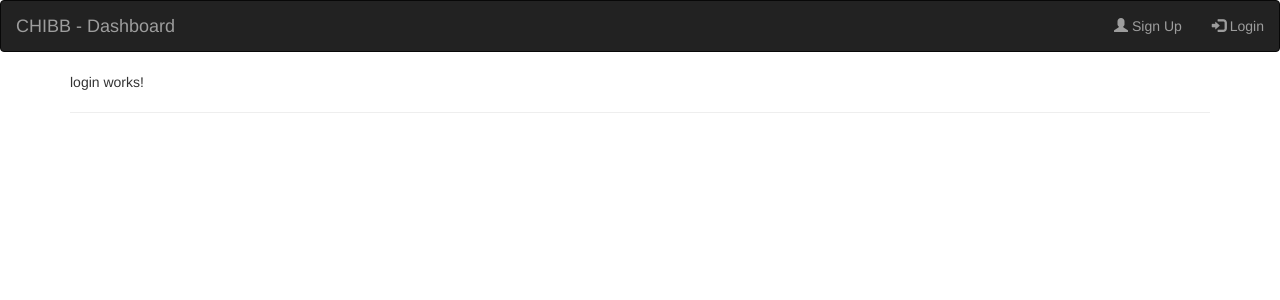
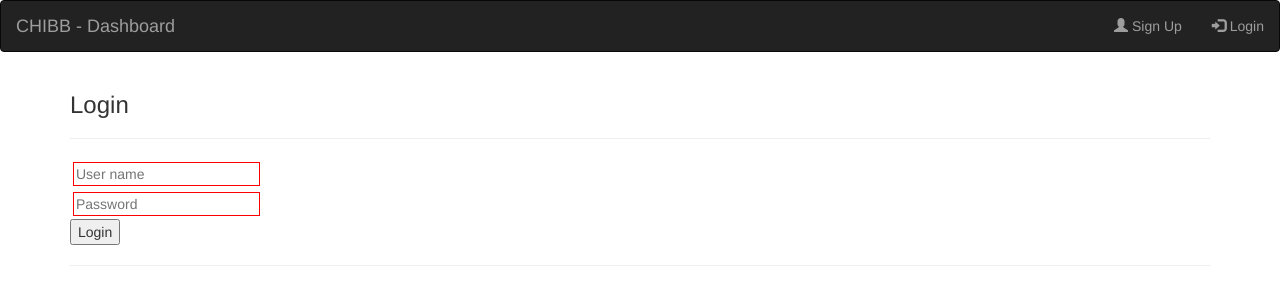
Before and after one commit to jvanbreda/CHIBB---API-Dashboard, an Angular app in the folder CHIBB-DASHBOARD/: page /login in a window 1280 px wide. Shown: the top 300 px of the page. Built offline with nearby package versions, Linux system fonts and the light colour scheme.

Commit message:
Added login form, added logic for token storage

```diff
--- a/CHIBB-DASHBOARD/src/app/house/house.component.html
+++ b/CHIBB-DASHBOARD/src/app/house/house.component.html
@@ -1,3 +1,10 @@
-<p>
-  house works!
-</p>
+<!--div to show if logged in-->
+<div *ngIf="_tokenManager.tokenSet">
+  <p>Houses works!</p>
+</div>
+
+
+<!--div to show if not logged in-->
+<div *ngIf=!_tokenManager.tokenSet>
+  <p>You are not logged in, please log in to see your houses here.</p>
+</div>
--- a/CHIBB-DASHBOARD/src/app/house/house.component.ts
+++ b/CHIBB-DASHBOARD/src/app/house/house.component.ts
@@ -1,4 +1,5 @@
 import { Component, OnInit } from '@angular/core';
+import { TokenManager } from "app/services/token-manager.service";
 
 @Component({
   selector: 'app-house',
@@ -7,7 +8,7 @@ import { Component, OnInit } from '@angular/core';
 })
 export class HouseComponent implements OnInit {
 
-  constructor() { }
+  constructor(private _tokenManager: TokenManager) { }
 
   ngOnInit() {
   }
--- a/CHIBB-DASHBOARD/src/app/login/login.component.css
+++ b/CHIBB-DASHBOARD/src/app/login/login.component.css
@@ -0,0 +1,7 @@
+div>.ng-invalid {
+    border: 1px solid red;
+}
+
+input {
+    margin: 3px;
+}
--- a/CHIBB-DASHBOARD/src/app/login/login.component.html
+++ b/CHIBB-DASHBOARD/src/app/login/login.component.html
@@ -1,3 +1,10 @@
-<p>
-  login works!
-</p>
+<h3>Login</h3>
+<hr>
+<form [formGroup]="loginForm" (ngSubmit)="onSubmit(loginForm.value)">
+  <div class="inputFields">
+    <input type="text" #Username formControlName="username" placeholder="User name"><br>
+    <input type="password" #Password formControlName="password" placeholder="Password"><br>
+  </div>
+
+  <button type="submit">Login</button>
+</form>
--- a/CHIBB-DASHBOARD/src/app/login/login.component.ts
+++ b/CHIBB-DASHBOARD/src/app/login/login.component.ts
@@ -1,4 +1,8 @@
 import { Component, OnInit } from '@angular/core';
+import { FormGroup, FormControl, Validators } from "@angular/forms";
+import { HttpService } from "app/services/http.service";
+import { Router } from "@angular/router";
+import { TokenManager } from "app/services/token-manager.service";
 
 @Component({
   selector: 'app-login',
@@ -6,10 +10,27 @@ import { Component, OnInit } from '@angular/core';
   styleUrls: ['./login.component.css']
 })
 export class LoginComponent implements OnInit {
+  private loginForm: FormGroup;
 
-  constructor() { }
+  constructor(private _http: HttpService, private _router: Router, private _tokenManager: TokenManager) { }
 
-  ngOnInit() {
+  ngOnInit(): any {
+    this.loginForm = new FormGroup({
+      username: new FormControl('', [Validators.required]),
+      password: new FormControl('', [Validators.required]),
+      email: new FormControl('', [Validators.required]),
+    });
+  }
+
+  onSubmit(value) {
+    this._http.login(value.username, value.password)
+      .then(function (response) {
+        this._tokenManager.storeToken(response.json().result.token);
+        this._router.navigateByUrl('/houses');
+      }.bind(this))
+      .catch(function (error) {
+        alert(error.json().message);
+      })
   }
 
 }
--- a/CHIBB-DASHBOARD/src/app/nav-header/nav-header.component.html
+++ b/CHIBB-DASHBOARD/src/app/nav-header/nav-header.component.html
@@ -3,16 +3,16 @@
     <div class="navbar-header">
       <a href="#" class="navbar-brand">CHIBB - Dashboard</a>
     </div>
-    <ul class="nav navbar-nav" *ngIf="_token !== ''">
+    <ul class="nav navbar-nav" *ngIf="_tokenManager.tokenSet">
       <li><a [routerLink]="['/houses']">Houses</a></li>
       <li><a [routerLink]="['/sensors']">Sensors</a></li>
     </ul>
-    <ul class="nav navbar-nav navbar-right" *ngIf="_token === ''">
+    <ul class="nav navbar-nav navbar-right" *ngIf="!_tokenManager.tokenSet">
       <li><a [routerLink]="['/register']"><span class="glyphicon glyphicon-user"></span> Sign Up</a></li>
       <li><a [routerLink]="['/login']"><span class="glyphicon glyphicon-log-in"></span> Login</a></li>
     </ul>
-    <ul class="nav navbar-nav navbar-right" *ngIf="_token !== ''">
-      <li><a [routerLink]="['/home']"><span class="glyphicon glyphicon-log-out"></span> Logout</a></li>
+    <ul class="nav navbar-nav navbar-right" *ngIf="_tokenManager.tokenSet">
+      <li><a [routerLink]="['/home']" (click)="onLogout()"><span class="glyphicon glyphicon-log-out"></span> Logout</a></li>
     </ul>
   </div>
 </nav>
--- a/CHIBB-DASHBOARD/src/app/nav-header/nav-header.component.ts
+++ b/CHIBB-DASHBOARD/src/app/nav-header/nav-header.component.ts
@@ -6,11 +6,15 @@ import { TokenManager } from "app/services/token-manager.service";
   templateUrl: './nav-header.component.html'
 })
 export class NavHeaderComponent implements OnInit {
-  private _token = '';
 
   constructor(private _tokenManager: TokenManager) { }
 
   ngOnInit() {
   }
 
+  onLogout(){
+    this._tokenManager.removeToken();
+  }
+
+
 }
--- a/CHIBB-DASHBOARD/src/app/register/register.component.ts
+++ b/CHIBB-DASHBOARD/src/app/register/register.component.ts
@@ -32,12 +32,13 @@ export class RegisterComponent implements OnInit {
             break;
           case 201:
             alert("Your account has been created, log in to use this dashboard!");
-            this._router.navigate(['/login']);
+            this._router.navigateByUrl('login');
             break;
           }
 
-      }).catch(function(){
-
+      }.bind(this))
+      .catch(function(error){
+        console.log(error);
       });
   }
 
--- a/CHIBB-DASHBOARD/src/app/sensor/sensor.component.html
+++ b/CHIBB-DASHBOARD/src/app/sensor/sensor.component.html
@@ -1,3 +1,10 @@
-<p>
-  sensor works!
-</p>
+<!--div to show if logged in-->
+<div *ngIf="_tokenManager.tokenSet">
+  <p>Sensors works!</p>
+</div>
+
+
+<!--div to show if not logged in-->
+<div *ngIf=!_tokenManager.tokenSet>
+  <p>You are not logged in, please log in to see your sensors here.</p>
+</div>
--- a/CHIBB-DASHBOARD/src/app/sensor/sensor.component.ts
+++ b/CHIBB-DASHBOARD/src/app/sensor/sensor.component.ts
@@ -1,4 +1,5 @@
 import { Component, OnInit } from '@angular/core';
+import { TokenManager } from "app/services/token-manager.service";
 
 @Component({
   selector: 'app-sensor',
@@ -7,7 +8,7 @@ import { Component, OnInit } from '@angular/core';
 })
 export class SensorComponent implements OnInit {
 
-  constructor() { }
+  constructor(private _tokenManager: TokenManager) { }
 
   ngOnInit() {
   }
--- a/CHIBB-DASHBOARD/src/app/services/http.service.ts
+++ b/CHIBB-DASHBOARD/src/app/services/http.service.ts
@@ -5,17 +5,22 @@ import 'rxjs/add/operator/toPromise'
 
 @Injectable()
 export class HttpService {
-    constructor(private _http: Http){ }
-
-    register(user: User) {
-        var json = JSON.stringify({ username: user.username, password: user.password, email: user.email });
-        var headers = new Headers(
+    private headers = new Headers(
             {
                 "Content-type":  "application/json; charset=utf-8",
                 "Access-Control-Allow-Origin": "*"
             });
-        var options = new RequestOptions({ headers: headers })
+    private options = new RequestOptions({headers: this.headers});
 
-        return this._http.post("http://localhost:8081/user/register", json, options).toPromise();
+    constructor(private _http: Http){ }
+
+    register(user: User) {
+        var body = JSON.stringify({ username: user.username, password: user.password, email: user.email });
+        return this._http.post("http://localhost:8081/user/register", body, this.options).toPromise();
+    }
+
+    login(username: string, password: string){
+        var body = JSON.stringify({username: username, password: password});
+        return this._http.post("http://localhost:8081/user/login", body, this.options).toPromise();
     }
 }
--- a/CHIBB-DASHBOARD/src/app/services/token-manager.service.ts
+++ b/CHIBB-DASHBOARD/src/app/services/token-manager.service.ts
@@ -2,14 +2,21 @@ import {Injectable} from '@angular/core';
 
 @Injectable()
 export class TokenManager {
+    public tokenSet: boolean = false;
     private tokenKey: string = "token";
 
     storeToken(token){
-        localStorage.setItem(this.tokenKey, token);
+        sessionStorage.setItem(this.tokenKey, token);
+        this.tokenSet = true;
+    }
+
+    removeToken(){
+        sessionStorage.removeItem(this.tokenKey);
+        this.tokenSet = false;
     }
 
     retrieveToken(){
-        let token: string = localStorage.getItem(this.tokenKey);
+        let token: string = sessionStorage.getItem(this.tokenKey);
         if(!token)
             return '';
         return token;
```
